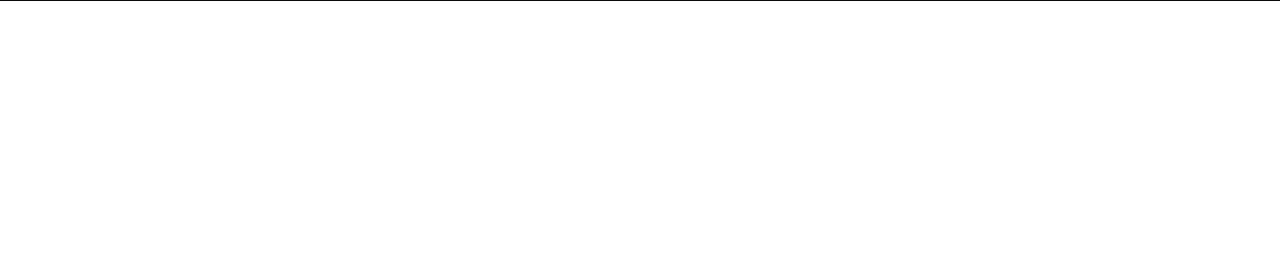
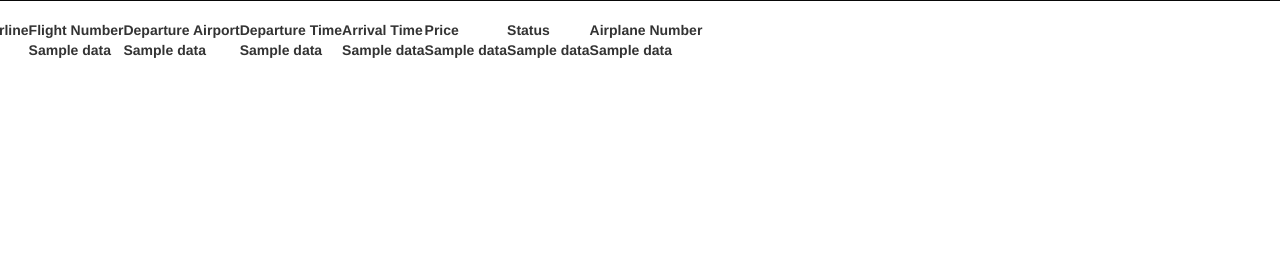
Before and after one commit to Siimon13/Database-Project, a Python web app: template flask/app/templates/flights.html in a window 1280 px wide. Shown: the part 100-361 px from the top of the page. Run offline with Jinja, Linux system fonts and the light colour scheme; the template is opened without the code that fills it: most values are stand-ins (such as "Sample title", 1, 10 or a date in 2020); lists and menus that the app fills with data are empty; some libraries are stand-ins or nearby versions.

Commit message:
Displaying Search Results

```diff
--- a/flask/app/templates/flights.html
+++ b/flask/app/templates/flights.html
@@ -26,20 +26,28 @@
 <body>
     {% for d in data %}
     <div class="row" style="text-align:center;">
+	<br>
+	<br>
+	<br>
+	<br>
+	<br>
+	<br>
     	<table>
 	    <tr>
+		<th>Airline</th>
 		<th>Flight Number</th>
 		<th>Departure Airport</th>
 		<th>Departure Time</th>
-		<th>Arrival Airport</th>
 		<th>Arrival Time</th>
 		<th>Price</th>
 		<th>Status</th>
+		<th>Airplane Number </th>
 	    </tr>
 
 	    {% for r in data  %}
 
 	    <tr>
+		<th>{{r[0]}}</th>
 		<th>{{r[1]}}</th>
 		<th>{{r[2]}}</th>
 		<th>{{r[3]}}</th>
@@ -47,7 +55,6 @@
 		<th>{{r[5]}}</th>
 		<th>{{r[6]}}</th>
 		<th>{{r[7]}}</th>
-		<th>{{r[8]}}</th>
 	    </tr>
 
 	    {% endfor %}
```
Also changed, not shown: 1 other file.
